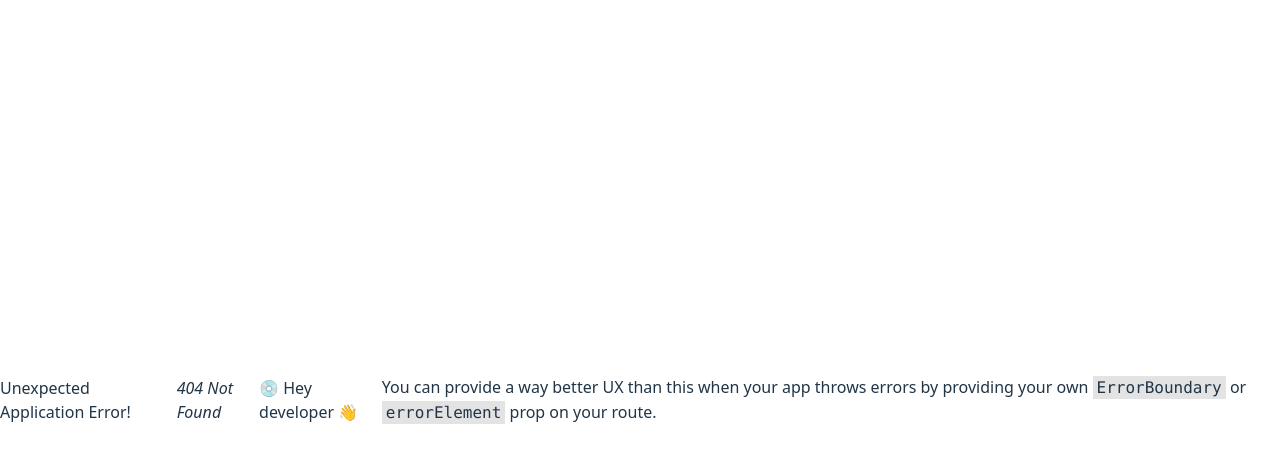
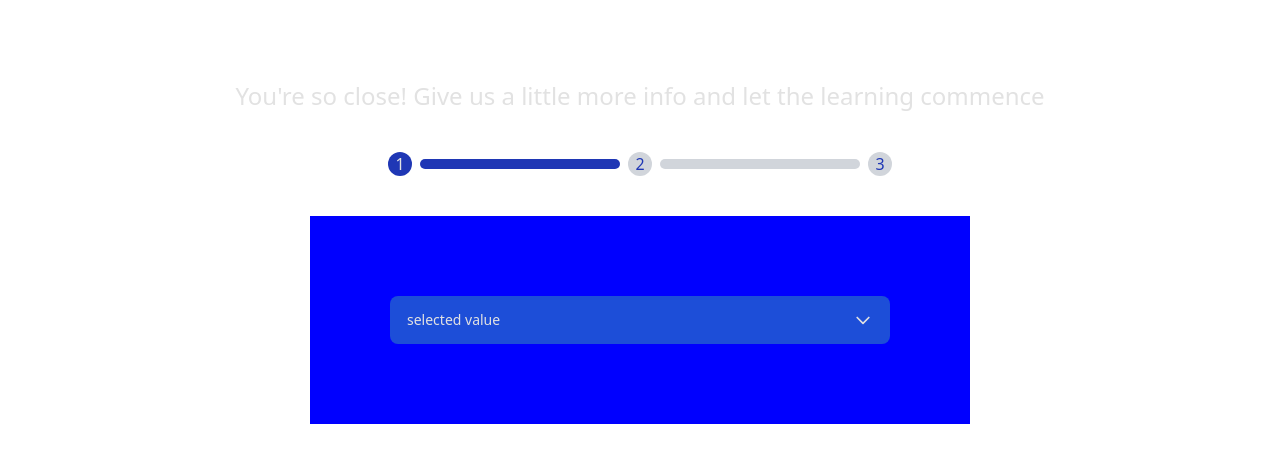
Before and after one commit to Hat52/Imtihan, a React (Vite) app in the folder client/: page /setup in a window 1280 px wide. Before the commit this address had no page. Shown: the top 462 px of the page. Built offline with nearby package versions, Linux system fonts and the light colour scheme.

Commit message:
out side click hook

```diff
--- a/client/src/components/Select.tsx
+++ b/client/src/components/Select.tsx
@@ -1,4 +1,5 @@
-import { useState } from 'react';
+import { useRef, useState } from 'react';
+import { useOutSideClick } from '../hooks';
 
 interface IOptions {
 	name: string;
@@ -14,10 +15,13 @@ interface ISelect {
 
 export default function Select({ options, handleChange, value }: ISelect) {
 	const [visible, setVisible] = useState(false);
+	const wrapperRef = useRef(null);
+	useOutSideClick(wrapperRef, setVisible);
 
 	return (
 		<>
 			<button
+				ref={wrapperRef}
 				id="dropdownDefaultButton"
 				data-dropdown-toggle="dropdown"
 				onClick={() => setVisible((visible: boolean) => !visible)}
--- a/client/src/components/index.ts
+++ b/client/src/components/index.ts
@@ -1,4 +1,6 @@
 import Textfield from './Textfield';
 import Button from './Button';
+import Select from './Select';
+import Stepper from './Stepper';
 
-export { Textfield, Button };
+export { Textfield, Button, Select, Stepper };
--- /dev/null
+++ b/client/src/hooks/index.ts
@@ -0,0 +1,3 @@
+import useOutSideClick from './useOutsideClick';
+
+export { useOutSideClick };
--- /dev/null
+++ b/client/src/hooks/useOutsideClick.tsx
@@ -0,0 +1,20 @@
+import { MutableRefObject, useEffect } from 'react';
+
+type OutsideNotifierHook = (
+	ref: MutableRefObject<any>,
+	onOutsideClick: (isInside: false) => void
+) => void;
+
+const useOutsideAlerter: OutsideNotifierHook = (ref, onOutsideClick) => {
+	useEffect(() => {
+		const handleClick = (e: MouseEvent) => {
+			if (ref.current && !ref.current.contains(e.target)) {
+				onOutsideClick(false);
+			}
+		};
+		document.addEventListener('mousedown', handleClick);
+		return () => document.removeEventListener('mousedown', handleClick);
+	}, [ref, onOutsideClick]);
+};
+
+export default useOutsideAlerter;
--- a/client/src/pages/Login.tsx
+++ b/client/src/pages/Login.tsx
@@ -1,9 +1,11 @@
 import { Textfield, Button } from '../components';
 import { RiLockPasswordLine } from 'react-icons/ri';
 import { MdOutlineEmail } from 'react-icons/md';
-import { Link } from 'react-router-dom';
+import { Link, useNavigate } from 'react-router-dom';
 
 export default function Login() {
+	const navigate = useNavigate();
+
 	return (
 		<div className="flex flex-col gap-5 justify-center items-center  h-full w-full ">
 			<h1 className="text-typography text-[32px] font-bold">Log in</h1>
@@ -31,7 +33,7 @@ export default function Login() {
 				label="Enter your password"
 				value=""
 			/>
-			<Button text="Login" onClick={() => console.log('click')} />
+			<Button text="Login" onClick={() => navigate('/setup')} />
 			<div className="flex w-[500px] justify-end">
 				{/* <a href="/#" className="text-sm text-typography">
 					Forgot Password?
--- /dev/null
+++ b/client/src/pages/Setup.tsx
@@ -0,0 +1,29 @@
+import React from 'react';
+import { Select, Stepper } from '../components';
+
+const options = [
+	{ name: 'option 1', value: 'option 1', href: '#' },
+	{ name: 'option 2', value: 'option 2', href: '#' },
+	{ name: 'option 3', value: 'option 3', href: '#' }
+];
+
+export default function Setup() {
+	const steps = ['Step 1', 'Step 2', 'Step 3'];
+	const [activeStep, setActiveStep] = React.useState(1);
+
+	return (
+		<div className="h-screen cursor-pointer flex justify-start pt-20 flex-col gap-10 items-center px-3 w-screen">
+			<h3 className="text-typography text-2xl">
+				You're so close! Give us a little more info and let the learning commence
+			</h3>
+			<Stepper steps={steps} className="" activeStep={activeStep} />
+			<div className=" bg-[blue] p-20">
+				<Select
+					options={options}
+					handleChange={(value) => console.log(value)}
+					value="selected value"
+				/>
+			</div>
+		</div>
+	);
+}
--- a/client/src/pages/index.tsx
+++ b/client/src/pages/index.tsx
@@ -1,4 +1,5 @@
 import Login from './Login';
 import Signup from './Signup';
+import Setup from './Setup';
 
-export { Login, Signup };
+export { Login, Signup, Setup };
--- a/client/src/routes.tsx
+++ b/client/src/routes.tsx
@@ -1,5 +1,5 @@
 import { createBrowserRouter } from 'react-router-dom';
-import { Login, Signup } from './pages';
+import { Login, Signup, Setup } from './pages';
 
 export const routes = createBrowserRouter([
 	{
@@ -9,5 +9,9 @@ export const routes = createBrowserRouter([
 	{
 		path: '/signup',
 		element: <Signup />
+	},
+	{
+		path: '/setup',
+		element: <Setup />
 	}
 ]);
```
